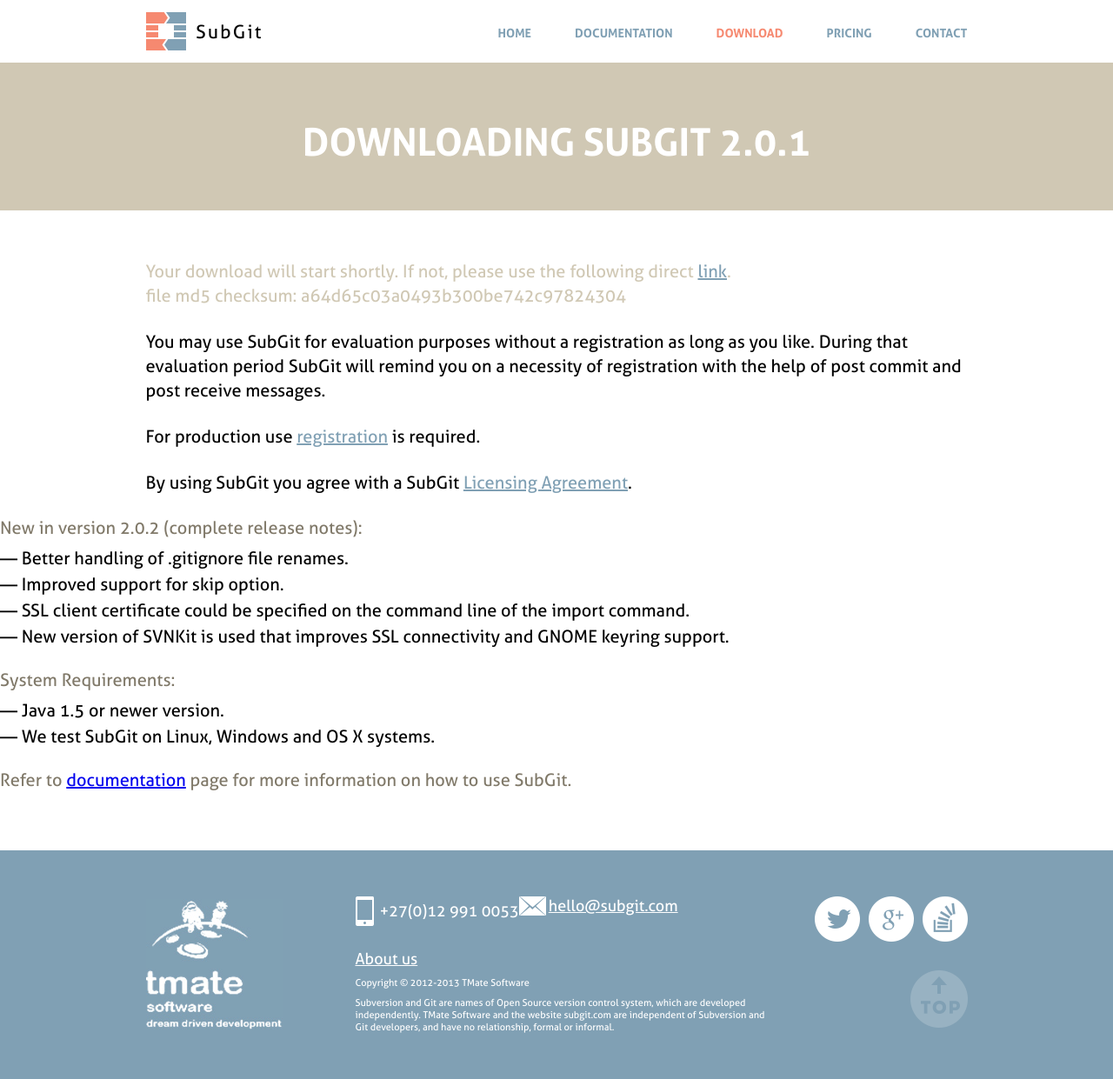
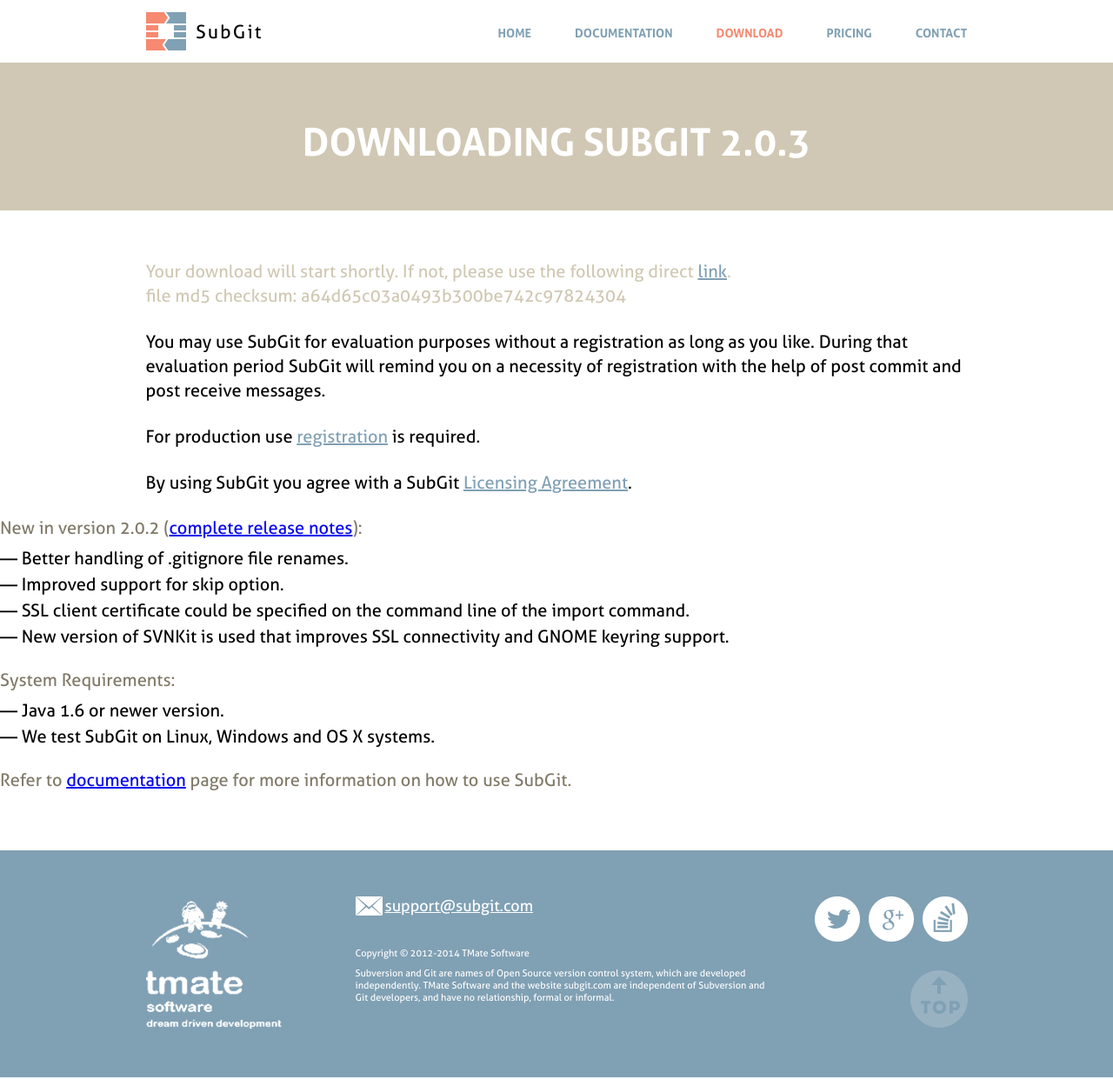
Before and after one commit to waaa/tmate.github.io, a Jekyll site: the page downloading.html, which Jekyll copies as it is, in a window 1280 px wide. Shown: the whole page at 87% size. Built offline with Jekyll 4.4.1, drawn with Linux system fonts in a browser that asks for light colours; Markdown is read by kramdown in place of the engine named in the settings.

Commit message:
WIP: some typos fixed.

```diff
--- a/downloading.html
+++ b/downloading.html
@@ -6,7 +6,7 @@
 	<link href='css/main.css' rel='stylesheet' type='text/css'>
 	<script type="text/javascript" src="js/jquery-latest.min.js"></script>
 	<script type="text/javascript" src="js/script.js"></script>
-	<meta http-equiv="Refresh" content="1;url=http://subgit.com/download/subgit-2.0.2.zip">
+	<meta http-equiv="Refresh" content="1;url=download/subgit-2.0.2.zip">
 </head>
 
 <body id="downloading">
@@ -27,20 +27,20 @@
 		</div>
 		<div id="content">
 			<div class="green_wrap">
-				<h1>Downloading SubGit 2.0.1</h1>
+				<h1>Downloading SubGit 2.0.3</h1>
 			</div>
 			<div class="wrapper">
-				<p style="color: #d0c8b4">Your download will start shortly. If not, please use the following direct <a href="#">link</a>.<br>
+				<p style="color: #d0c8b4">Your download will start shortly. If not, please use the following direct <a href="download/subgit-2.0.3.zip">link</a>.<br>
 				file md5 checksum: a64d65c03a0493b300be742c97824304</p>
 				<p>You may use SubGit for evaluation purposes without a registration as long as you like.
 					During that evaluation period SubGit will remind you on a necessity of registration with the help of post commit and post receive messages.</p>
-				<p>For production use <a href="#">registration</a> is required.</p>
-				<p>By using SubGit you agree with a SubGit <a href="#">Licensing Agreement</a>.</p>
+				<p>For production use <a href="pricing">registration</a> is required.</p>
+				<p>By using SubGit you agree with a SubGit <a href="license">Licensing Agreement</a>.</p>
 
 			</div>
 		</div>
 		<div id="new_wrap">
-			<p>New in version 2.0.2 (complete release notes):</p>
+      <p>New in version 2.0.2 (<a href="documentation/release-notes.html">complete release notes</a>):</p>
 			<ul>
 				<li>— Better handling of .gitignore file renames.</li>
 				<li>— Improved support for skip option.</li>
@@ -49,7 +49,7 @@
 			</ul>
 			<p>System Requirements:</p>
 			<ul>
-				<li>— Java 1.5 or newer version.</li>
+				<li>— Java 1.6 or newer version.</li>
 				<li>— We test SubGit on Linux, Windows and OS X systems.</li>
 			</ul>
 			<p>Refer to <a href="documentation.html">documentation</a> page for more information on how to use SubGit.</p>
@@ -59,12 +59,10 @@
 			<div class="wrapper">
 				<div id="footer_logo"></div>
 				<div id="footer_middle">
-					<div id="footer_tel">+27(0)12 991 0053</div>
-					<div id="footer_email"><a href="mailto:hello@subgit.com">hello@subgit.com</a></div>
+					<div id="footer_email"><a href="mailto:support@subgit.com">support@subgit.com</a></div>
 					<div class="clear"></div>
-					<a href="about_us.html">About us</a>
 					<div id="footer_copyright">
-						<p>Copyright © 2012-2013 TMate Software</p>
+						<p>Copyright © 2012-2014 TMate Software</p>
 						<p>Subversion and Git are names of Open Source version control system, which are developed independently. TMate Software and the website subgit.com are independent of Subversion and Git developers, and have no relationship, formal or informal.</p>
 					</div>
 				</div>
--- a/downloadingdeb.html
+++ b/downloadingdeb.html
@@ -52,7 +52,7 @@
 		</div>
 		<div id="content">
 			<div class="green_wrap">
-				<h1>Downloading SubGit 2.0.1</h1>
+				<h1>Downloading SubGit 2.0.3</h1>
 			</div>
 			<div class="wrapper">
 				<p style="color: #d0c8b4">Your download will start shortly. If not, please use the following direct <a href="download/subgit_2.0.3_all.deb">link</a>.<br>
```
